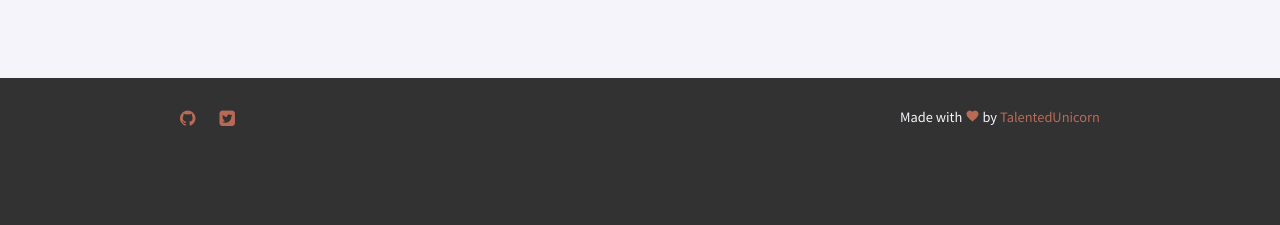
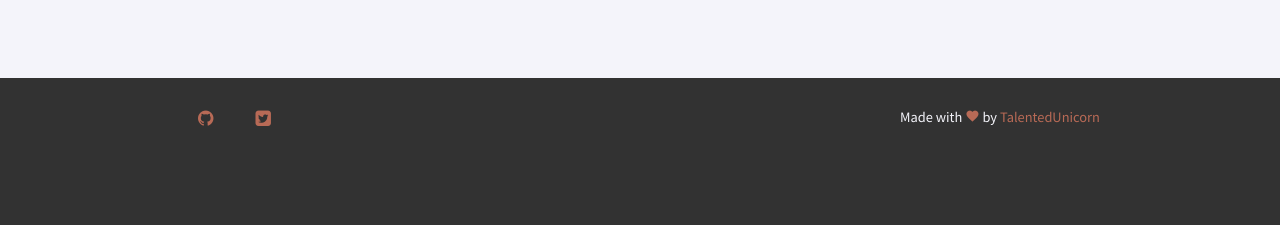
Before and after one commit to talentedunicorn/orange, a Jekyll site: the page built from _posts/2015-01-29-getting-started-with-orange.md, in a window 1280 px wide. Shown: the part 1915-2140 px from the top of the page. Built offline with Jekyll 4.4.1, drawn with Linux system fonts in a browser that asks for light colours.

Commit message:
wrap <code> content and fix footer icons margins

```diff
--- a/_sass/_2-base.sass
+++ b/_sass/_2-base.sass
@@ -52,6 +52,7 @@
 	padding: 10px 20px
 
 code
+	word-wrap: break-word
 	font-size: em(12px)
 	padding: em(4px) em(6px)
 	color: $white
@@ -161,7 +162,7 @@
 
 		li
 			display: inline
-			margin-right: 1em
+			margin: 1em
 
 	.footer-text
 		color: $white
```
